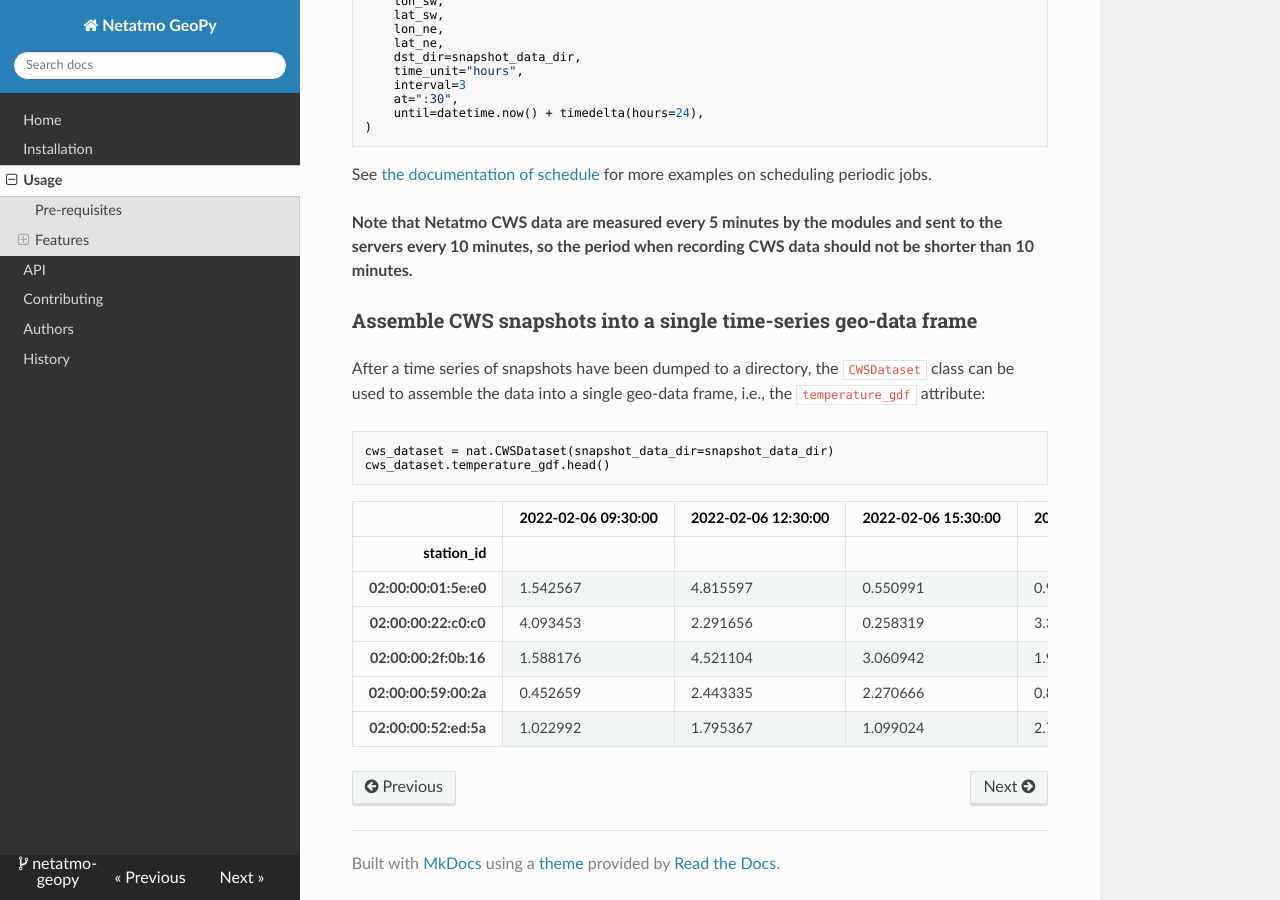
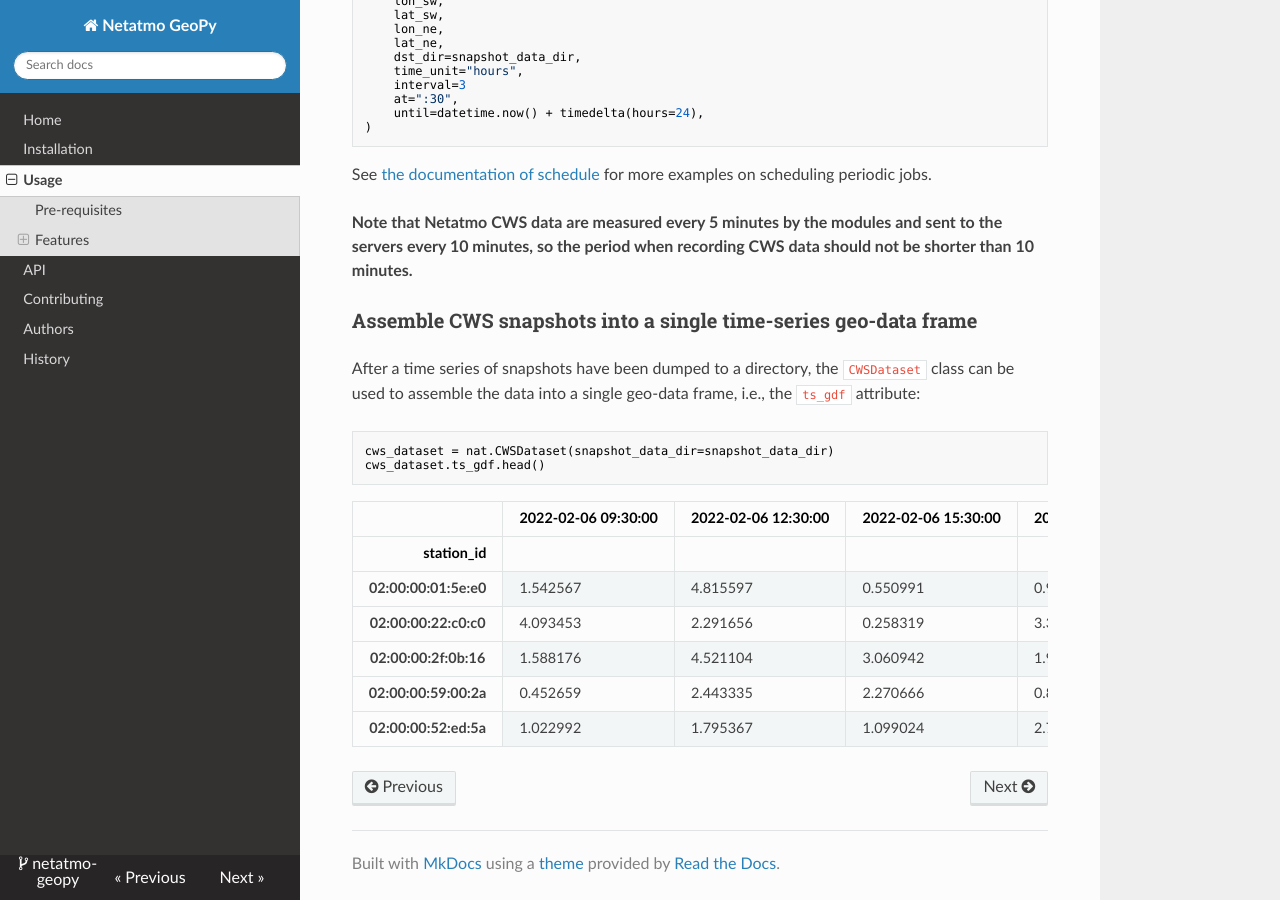
Before and after one commit to martibosch/netatmo-geopy, an MkDocs documentation site: the page built from docs/usage.md, in a window 1280 px wide and 900 px high, scrolled down 2212 px. Built offline with MkDocs 1.6.1, drawn with Linux system fonts in a browser that asks for light colours; nearby versions of some CDN libraries.

Commit message:
CWSDataset: init from gdf, temperature_gdf -> ts_gdf, remove attrs

````diff
--- a/docs/usage.md
+++ b/docs/usage.md
@@ -144,11 +144,11 @@ See [the documentation of schedule](https://schedule.readthedocs.io/) for more e
 
 ### Assemble CWS snapshots into a single time-series geo-data frame
 
-After a time series of snapshots have been dumped to a directory, the `CWSDataset` class can be used to assemble the data into a single geo-data frame, i.e., the `temperature_gdf` attribute:
+After a time series of snapshots have been dumped to a directory, the `CWSDataset` class can be used to assemble the data into a single geo-data frame, i.e., the `ts_gdf` attribute:
 
 ```python
 cws_dataset = nat.CWSDataset(snapshot_data_dir=snapshot_data_dir)
-cws_dataset.temperature_gdf.head()
+cws_dataset.ts_gdf.head()
 ```
 
 <div>
````
Also changed, not shown: 2 other files.
